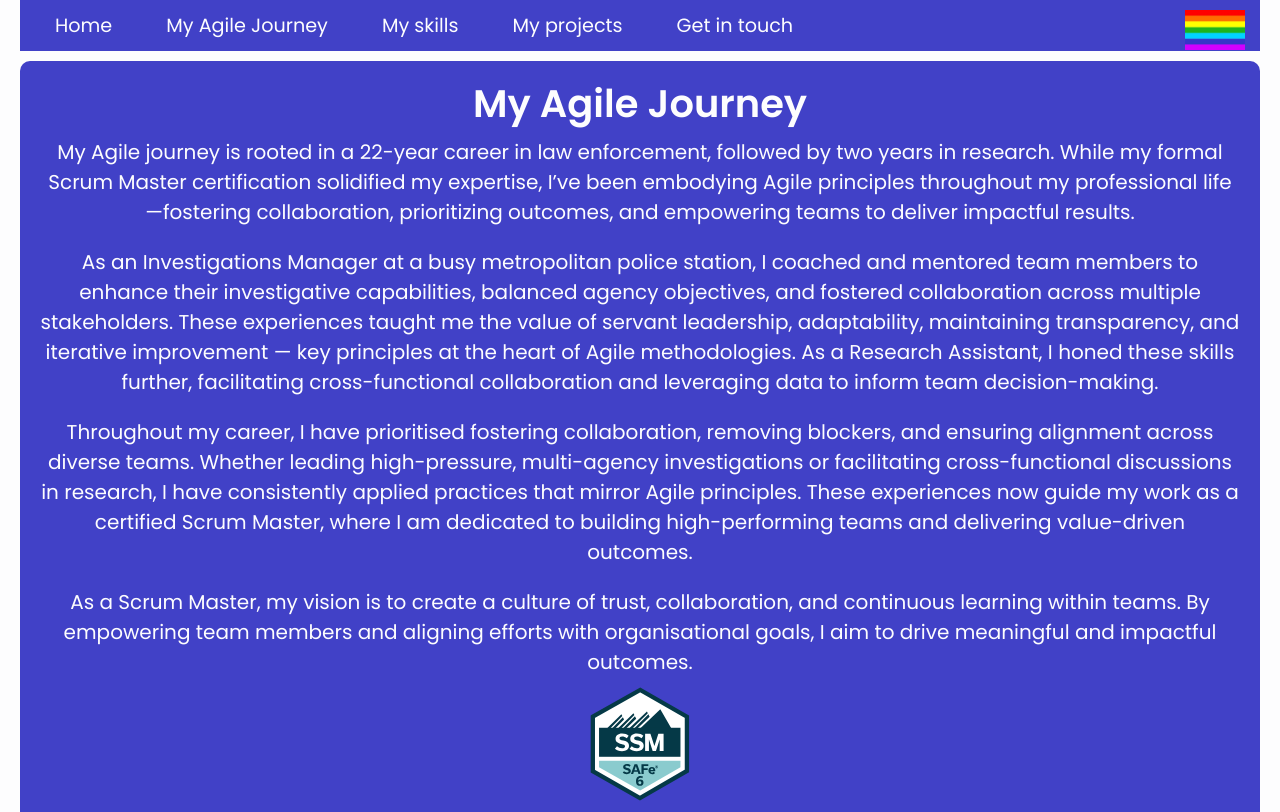
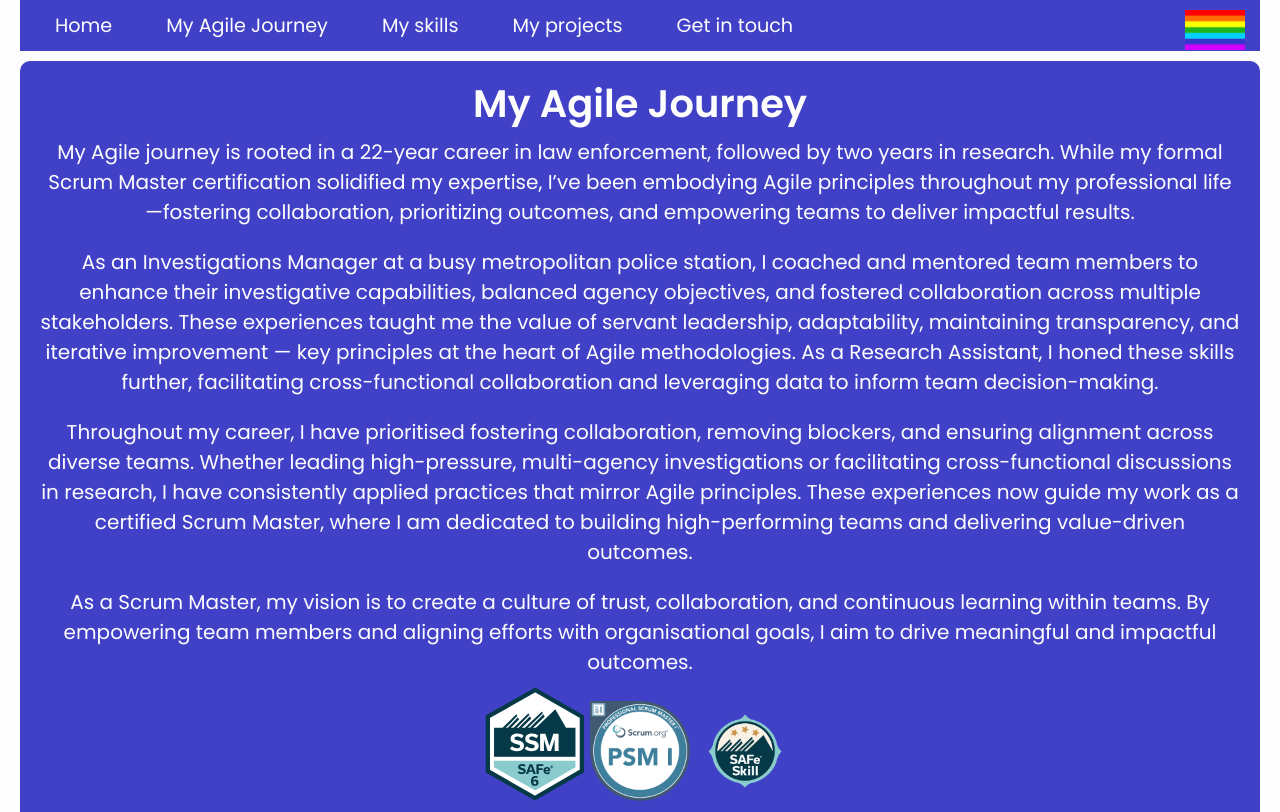
Before and after one commit to GinaHorch/GinaHorch.github.io, a website built with webpack: page about.html in a window 1280 px wide. Shown: the top 812 px of the page. Built offline with nearby package versions, Linux system fonts and the light colour scheme.

Commit message:
Add PSM-I qualification

```diff
--- a/about.html
+++ b/about.html
@@ -68,6 +68,8 @@
 
             <div class="certificate">
                 <img src="./assets/img/safe6-SSM.svg" alt="Safe 6 Scrum Master certification" width="100px" loading="lazy"/>
+                <img src="./assets/img/PSM-I-badge.webp" alt="Professional Scrum Master I certification" width="100px" loading="lazy"/>
+                <img src="./assets/img/safe-understanding-and-improving-flow.webp" alt="Safe Understanding and Improving Flow certification" width="100px" loading="lazy"/>
             </div>
         </div>
 
```
Also changed, not shown: assets/img/PSM-I-badge.webp (added), assets/img/safe-understanding-and-improving-flow.webp (added).
